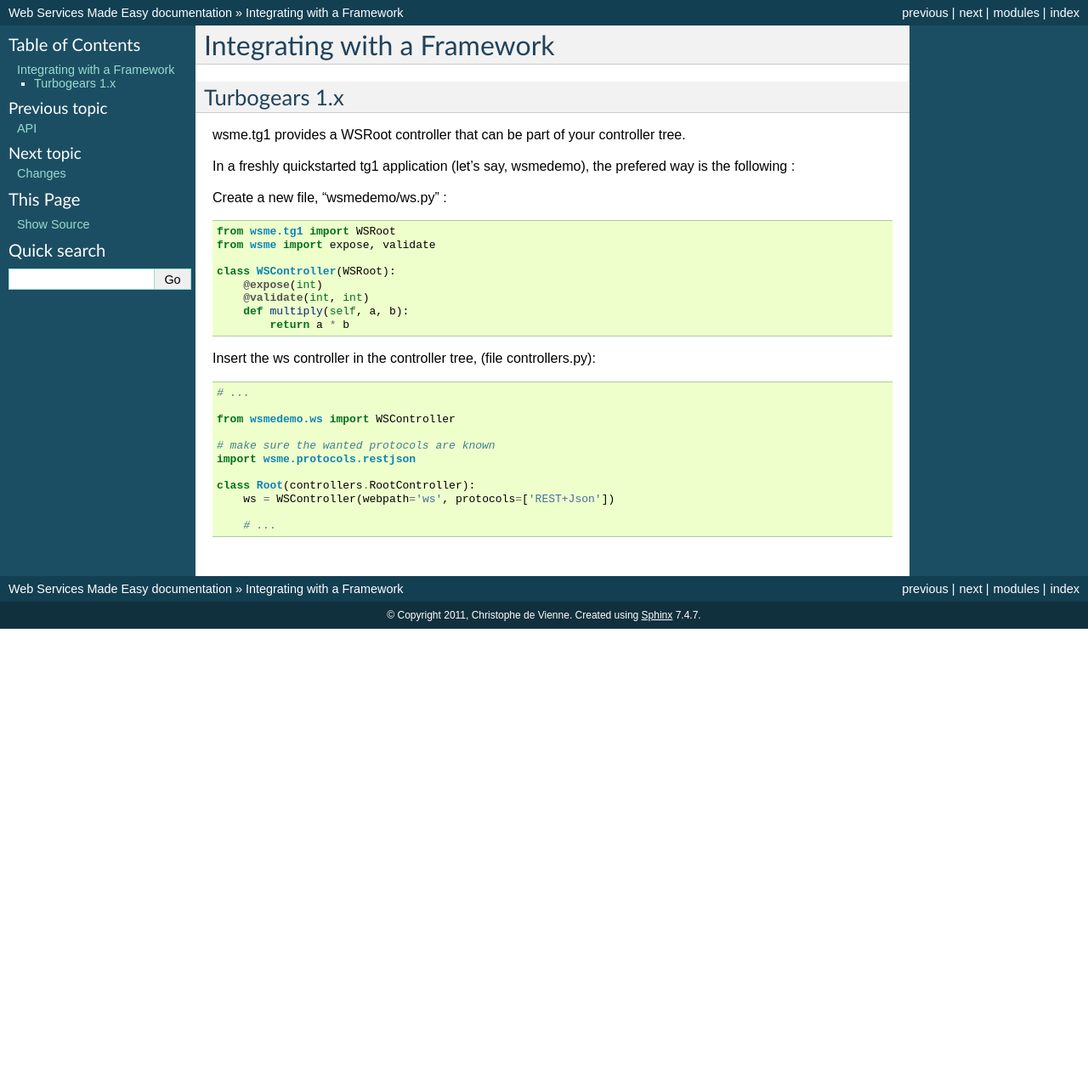
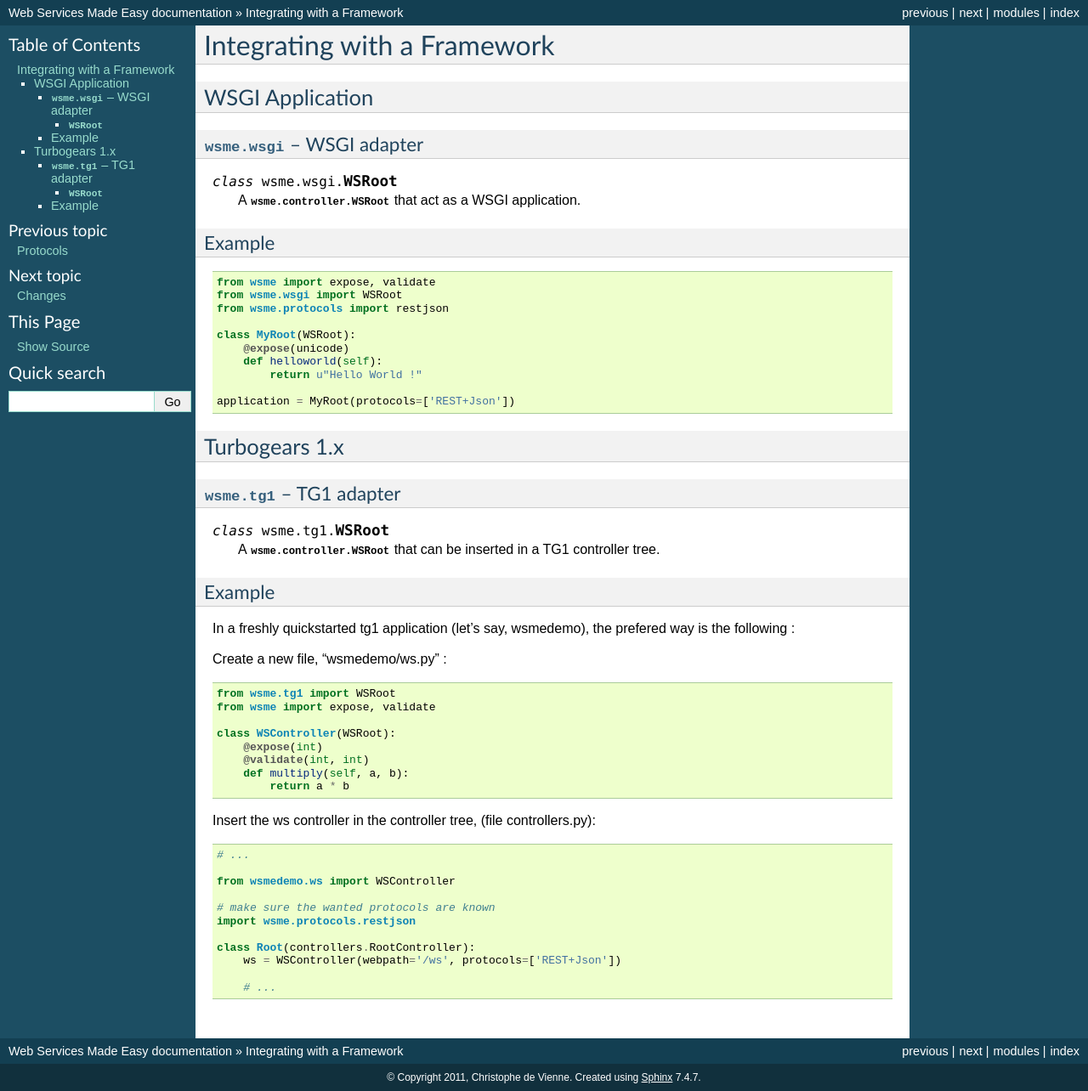
Before and after one commit to openstack-archive/wsme, a Sphinx documentation site: the page built from doc/integrate.rst, in a window 1280 px wide. Shown: the whole page at 85% size. Built offline with Sphinx 7.4.7, drawn with Linux system fonts in a browser that asks for light colours; the version number could not be read and is left out; before the commit the page ends 900 px from its top, so only the background shows below that.

Commit message:
More documentation

```diff
--- a/doc/api.rst
+++ b/doc/api.rst
@@ -1,17 +1,7 @@
 API
 ===
 
-Core API
---------
-
-.. autoclass:: wsme.WSRoot
+.. autoclass:: wsme.controller.WSRoot
 
 .. autoclass:: wsme.expose
 .. autoclass:: wsme.validate
-
-Protocols
----------
-
-.. autoclass:: wsme.protocols.restjson.RestJsonProtocol
-.. autoclass:: wsme.protocols.restxml.RestXmlProtocol
-.. autoclass:: wsme.protocols.soap.SoapProtocol
--- a/doc/changes.rst
+++ b/doc/changes.rst
@@ -1,5 +1,12 @@
 Changes
 =======
+
+next
+----
+
+* Add specialised WSRoot classes for easy integration as a
+  WSGI Application (:class:`wsme.wsgi.WSRoot`) or a
+  TurboGears 1.x controller (:class:`wsme.tg1.WSRoot`).
 
 0.1.0a2 (2011-10-07)
 --------------------
--- a/doc/index.rst
+++ b/doc/index.rst
@@ -26,6 +26,7 @@ Contents
 
    gettingstarted
    api
+   protocols
    integrate
 
    changes
--- a/doc/integrate.rst
+++ b/doc/integrate.rst
@@ -1,13 +1,49 @@
 Integrating with a Framework
 ============================
+
+WSGI Application
+----------------
+
+:mod:`wsme.wsgi` -- WSGI adapter
+~~~~~~~~~~~~~~~~~~~~~~~~~~~~~~~~
+
+.. module:: wsme.wsgi
+
+.. class:: WSRoot
+
+    A :class:`wsme.controller.WSRoot` that act as a WSGI application.
+
+Example
+~~~~~~~
+
+.. code-block:: python
+
+    from wsme import expose, validate
+    from wsme.wsgi import WSRoot
+    from wsme.protocols import restjson
+
+    class MyRoot(WSRoot):
+        @expose(unicode)
+        def helloworld(self):
+            return u"Hello World !"
+
+    application = MyRoot(protocols=['REST+Json'])
 
 Turbogears 1.x
 --------------
 
+:mod:`wsme.tg1` -- TG1 adapter
+~~~~~~~~~~~~~~~~~~~~~~~~~~~~~~
+
 .. module:: wsme.tg1
 
-wsme.tg1 provides a WSRoot controller that can be part of your
-controller tree.
+.. class:: WSRoot
+
+    A :class:`wsme.controller.WSRoot` that can be inserted in a TG1
+    controller tree.
+
+Example
+~~~~~~~
 
 In a freshly quickstarted tg1 application (let's say, wsmedemo),
 the prefered way is the following :
@@ -37,6 +73,6 @@ Insert the ws controller in the controller tree, (file controllers.py):
     import wsme.protocols.restjson
 
     class Root(controllers.RootController):
-        ws = WSController(webpath='ws', protocols=['REST+Json'])
+        ws = WSController(webpath='/ws', protocols=['REST+Json'])
 
         # ...
```
Also changed, not shown: doc/protocols.rst (added, +19 -0 lines), doc/todo.rst (added, +35 -0 lines).
